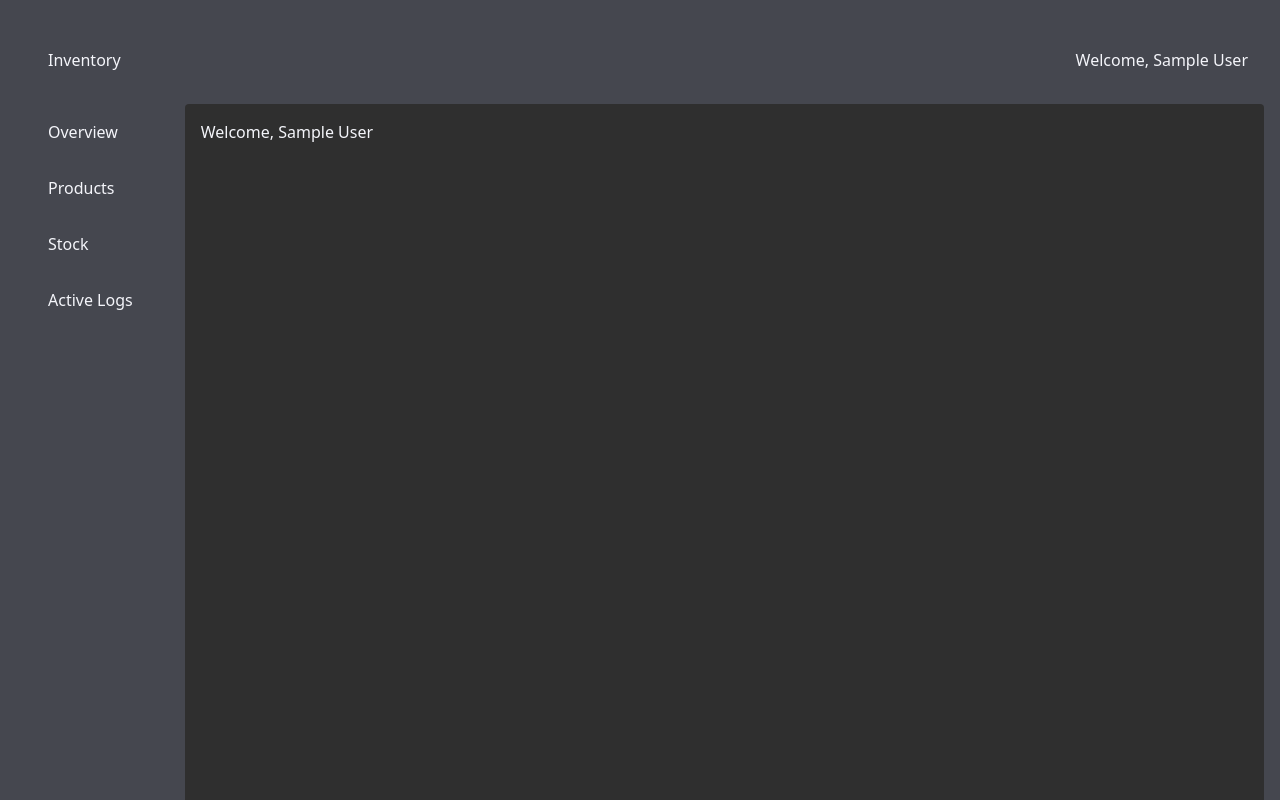
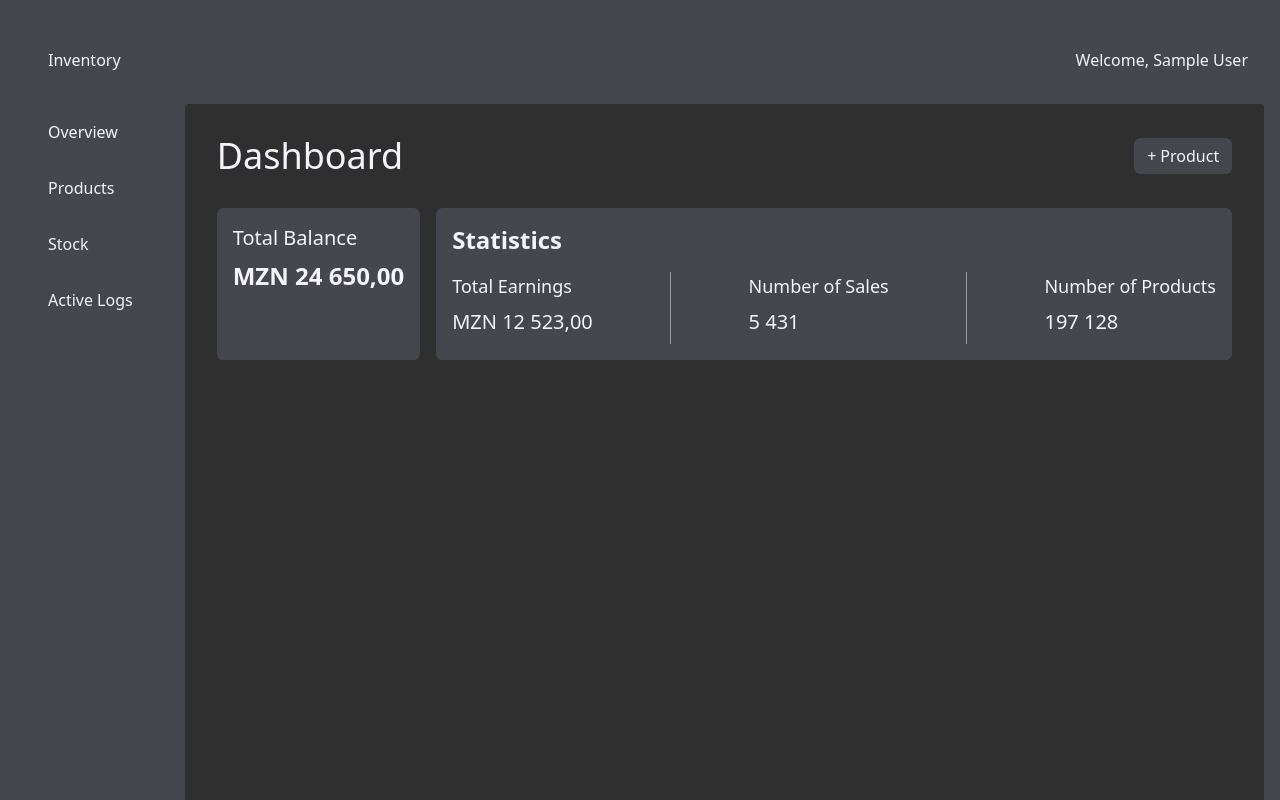
Before and after one commit to ArcidesFerrao/inventory, a Next.js app: page /dashboard in a window 1280 px wide. Shown: the top 800 px of the page. Built offline with nearby package versions, Linux system fonts and the light colour scheme; no server answers; sample sign-in values are in the browser's storage; a web font is replaced by a local one.

Commit message:
dashboard layout

```diff
--- a/src/app/(dashboard)/dashboard/page.tsx
+++ b/src/app/(dashboard)/dashboard/page.tsx
@@ -9,8 +9,41 @@ export default async function DashboardPage() {
     redirect("/login");
   }
   return (
-    <div>
-      <h1>Welcome, {session.user.name}</h1>
-    </div>
+    <section className="flex flex-col w-full p-4">
+      <div className="dash-header flex items-center justify-between">
+        <h1 className="text-4xl font-medium">Dashboard</h1>
+        <button className="add-product flex gap-1">
+          <span>+</span>
+          <span className="text-md">Product</span>
+        </button>
+      </div>
+      <div className="dash-stats gap-4 flex py-8 w-full">
+        <div className="balance flex flex-col p-4">
+          <h2 className="text-xl">Total Balance</h2>
+          <h1 className="text-2xl py-2 whitespace-nowrap font-bold">
+            MZN 24 650,00
+          </h1>
+        </div>
+        <div className="stats flex flex-col gap-4 w-full p-4">
+          <h2 className="text-2xl font-bold">Statistics</h2>
+          <div className="stats-container flex justify-between">
+            <div className="earnings ">
+              <h3 className="text-lg">Total Earnings</h3>
+              <h2 className="text-xl py-2 font-medium">MZN 12 523,00</h2>
+            </div>
+            <span className="divider"></span>
+            <div className="sales">
+              <h3 className="text-lg">Number of Sales</h3>
+              <h2 className="text-xl py-2  font-medium">5 431</h2>
+            </div>
+            <span className="divider"></span>
+            <div className="products">
+              <h3 className="text-lg">Number of Products</h3>
+              <h2 className="text-xl py-2  font-medium">197 128</h2>
+            </div>
+          </div>
+        </div>
+      </div>
+    </section>
   );
 }
--- a/src/app/globals.css
+++ b/src/app/globals.css
@@ -3,7 +3,9 @@
 :root {
   --background: #45474f;
   --foreground: #f4f5fa;
-  --accent: #303b2b4b;
+  --divider: #f4f5fa80;
+  --accent: #303b2b;
+  --accent-fade: #303b2b4b;
   --border: rgba(45, 45, 46, 0.4);
   --dash-bg: #2f2f2f;
 }
@@ -43,6 +45,25 @@ header {
   margin: 1rem 0;
 }
 
+a,
+button {
+  cursor: pointer;
+}
+
+button:active {
+  background-color: var(--divider);
+  color: var(--dash-bg);
+}
+
+.add-product {
+  padding: 0.4rem 0.8rem;
+  border-radius: 0.4rem;
+  background-color: var(--background);
+}
+.add-product:hover {
+  background-color: var(--accent);
+}
+
 li a {
   white-space: nowrap;
 }
@@ -56,3 +77,15 @@ nav {
 .dash-section {
   background-color: var(--dash-bg);
 }
+
+.balance,
+.stats {
+  background-color: var(--background);
+  border-radius: 0.4rem;
+}
+
+.divider {
+  width: 0.1rem;
+  height: 100%;
+  background-color: var(--divider);
+}
```
